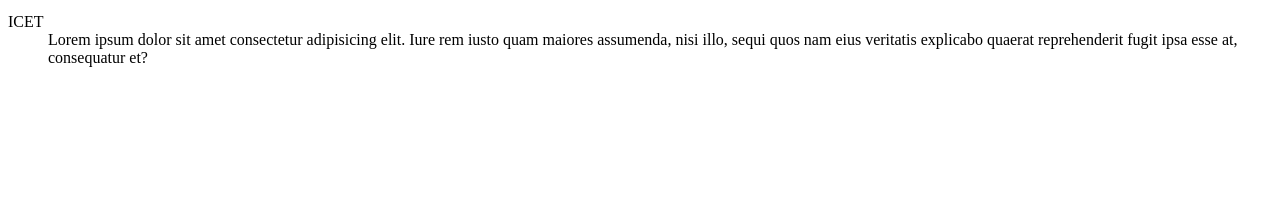
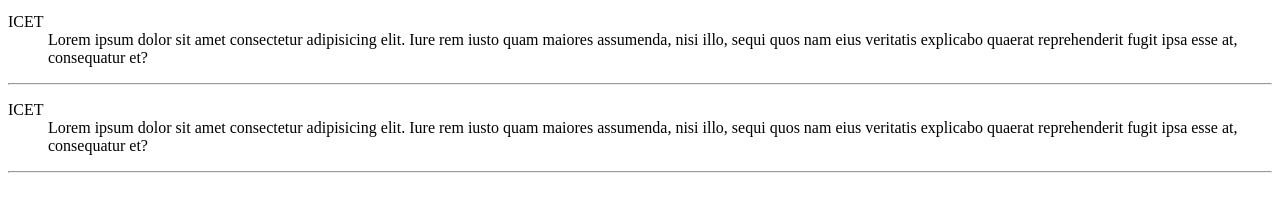
Before and after one commit to Janith96SE/14-11-2026-IT, a plain HTML site: page index.html in a window 1280 px wide. Shown: the part 462-674 px from the top of the page. Drawn offline with Linux system fonts and the light colour scheme.

Commit message:
Add additional ICET section with horizontal rules for separation

```diff
--- a/index.html
+++ b/index.html
@@ -40,6 +40,22 @@
     </div>
 
 
+<hr>
+    <div>
+        <dl>
+            <dt>
+                ICET
+            </dt>
+            <dd>Lorem ipsum dolor sit amet consectetur adipisicing elit. Iure rem iusto quam maiores assumenda, nisi
+                illo, sequi quos nam eius veritatis explicabo quaerat reprehenderit fugit ipsa esse at, consequatur et?
+            </dd>
+        </dl>
+    </div>
+
+    <hr>
+
+
+
 </body>
 
 </html>
```
